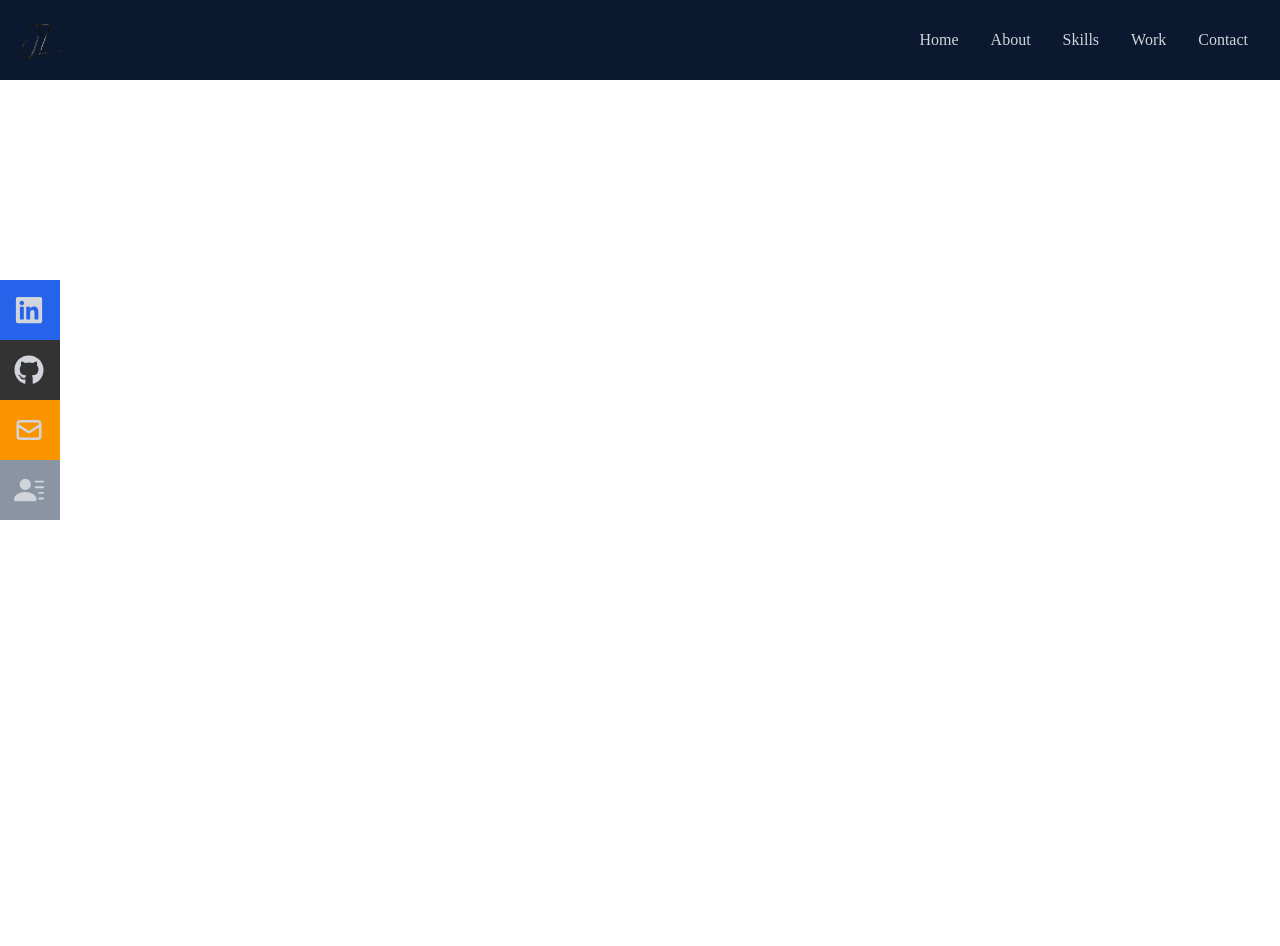
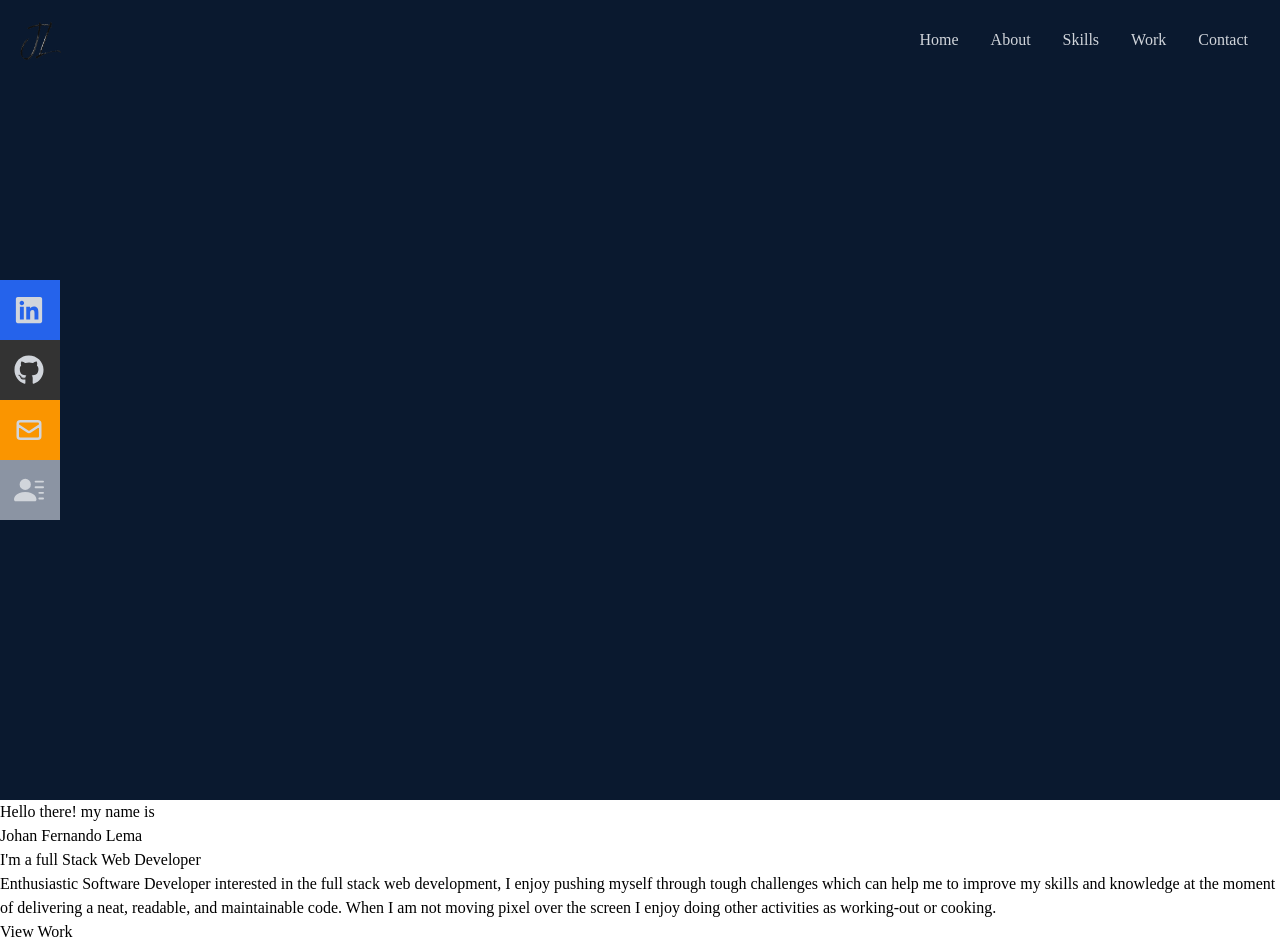
Before and after one commit to JohanFernandoLema/portfolio-in-react, a React (Create React App) app: page / in a window 1280 px wide. Shown: the top 946 px of the page. Before the commit the page ends 800 px from the top, so only its background shows below. Built offline with nearby package versions, Linux system fonts and the light colour scheme.

Commit message:
small self-introduction added to the home page

```diff
--- a/src/App.js
+++ b/src/App.js
@@ -1,9 +1,11 @@
+import Home from './Components/Home'
 import Navbar from './Components/Navbar'
 
 function App() {
   return (
     <div>
       <Navbar />
+      <Home />
     </div>
   )
 }
--- a/src/Components/Home.jsx
+++ b/src/Components/Home.jsx
@@ -1,5 +1,25 @@
 import { HiArrowNarrowRight } from 'react-icons/hi'
 const Home = () => {
-  return <div>Home</div>
+  return (
+    <div name="home" className="w-full h-screen bg-[#0a192f]">
+      {/* Container */}
+      <div className="max-w-[1000px] mx-auto px-8 flex flex-col justify-center h-full"></div>
+      <p>Hello there! my name is</p>
+      <h1>Johan Fernando Lema</h1>
+      <h2>I'm a full Stack Web Developer</h2>
+      <p>
+        Enthusiastic Software Developer interested in the full stack web
+        development, I enjoy pushing myself through tough challenges which can
+        help me to improve my skills and knowledge at the moment of delivering a
+        neat, readable, and maintainable code. When I am not moving pixel over
+        the screen I enjoy doing other activities as working-out or cooking.
+      </p>
+      <div>
+        <button>
+          View Work <HiArrowNarrowRight />
+        </button>
+      </div>
+    </div>
+  )
 }
 export default Home
```
